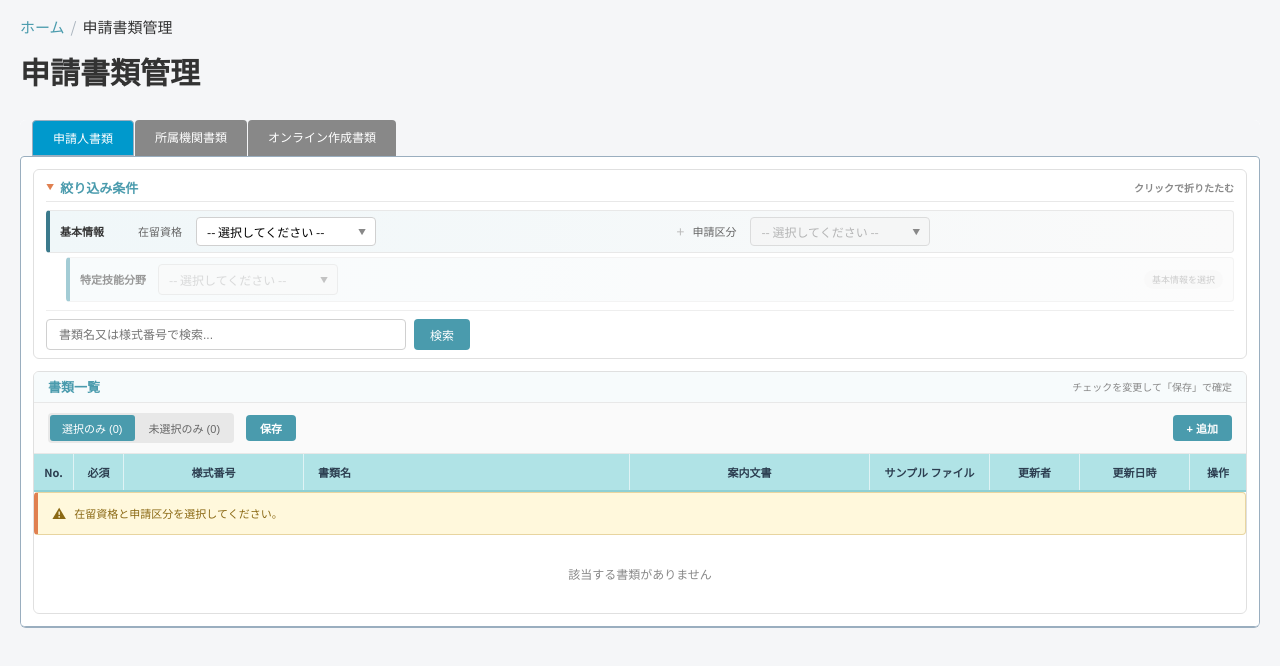
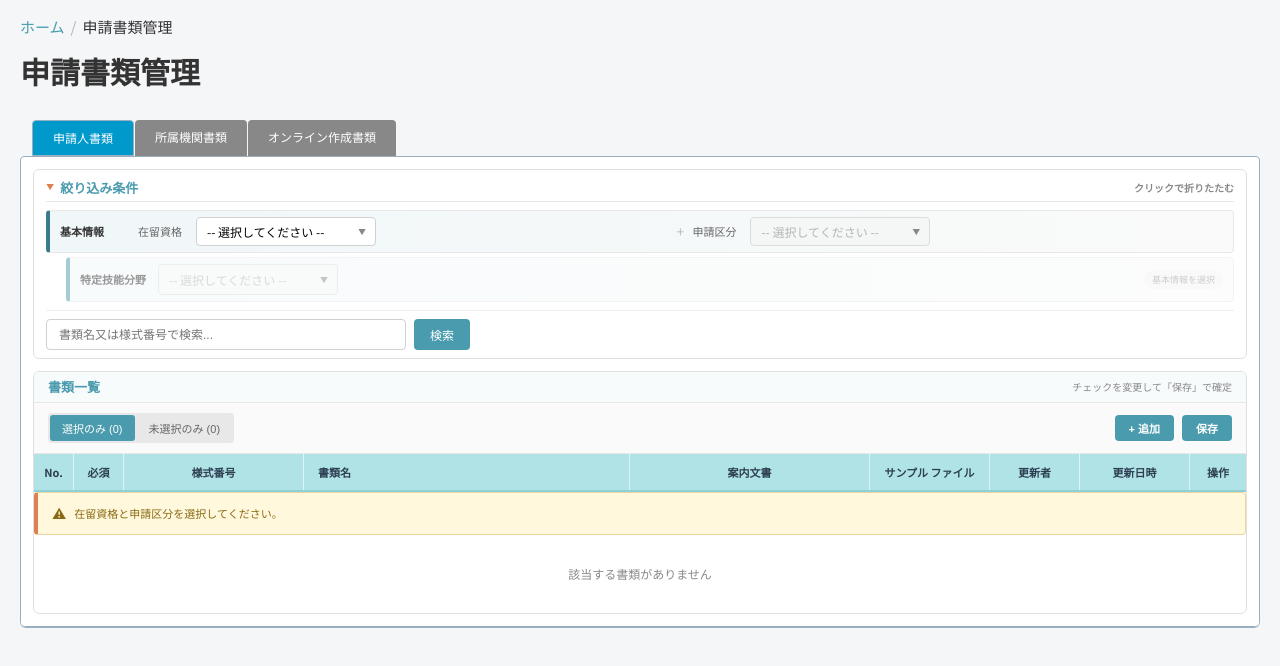
Before and after one commit to AnnAanIT/GHTdemo, a React (Vite) app: page / in a window 1280 px wide. Shown: the top 666 px of the page. Built offline with nearby package versions, Linux system fonts and the light colour scheme; the HTML template or start-up script is replaced by a standard one.

Commit message:
update 50

```diff
--- a/src/components/DataTable.jsx
+++ b/src/components/DataTable.jsx
@@ -406,14 +406,7 @@ const DataTable = ({
               未選択のみ ({counts.unchecked})
             </button>
           </div>
-          <button
-            className={`btn-save ${hasChanges ? 'has-changes' : ''}`}
-            onClick={onSave}
-          >
-            保存
-          </button>
         </div>
-        {(showAllTypes || showActions) && (
         <div className="table-toolbar-right">
           {showAllTypes && (
             <button className="btn-all-types" onClick={() => setShowModal(true)}>
@@ -425,8 +418,13 @@ const DataTable = ({
               + 追加
             </button>
           )}
+          <button
+            className={`btn-save ${hasChanges ? 'has-changes' : ''}`}
+            onClick={onSave}
+          >
+            保存
+          </button>
         </div>
-        )}
       </div>
 
       {/* Table Header */}
```
Lines whose indentation alone changed are shown as unchanged.
